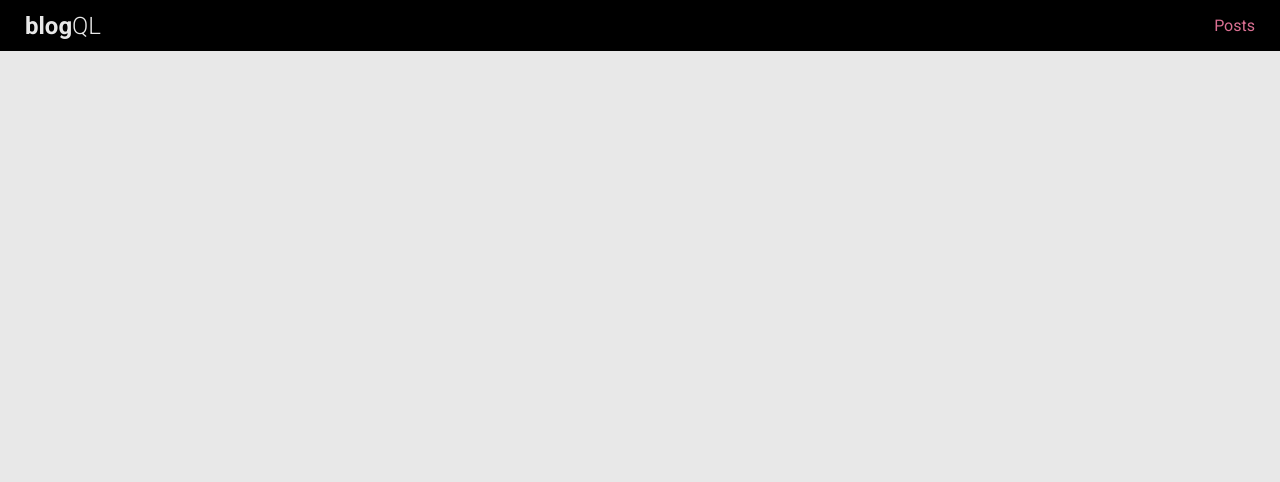
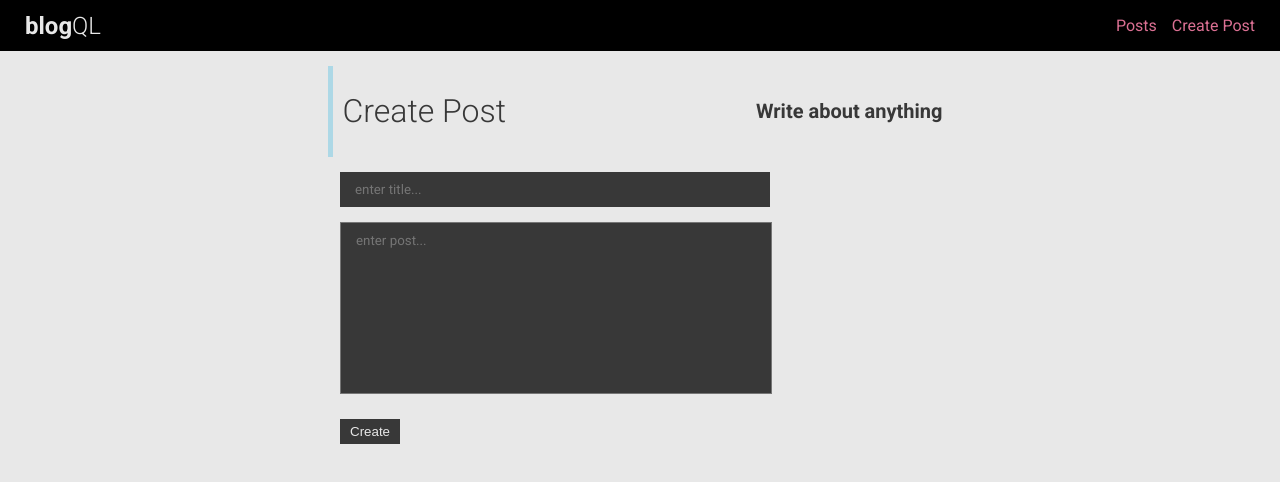
Before and after one commit to trevorkirpaul/blog2018-frontend, a React (Create React App) app: page /create-post in a window 1280 px wide. Shown: the top 482 px of the page. Built offline with nearby package versions, Linux system fonts and the light colour scheme.

Commit message:
added input fields and state to CreatePost

```diff
--- a/src/Router.js
+++ b/src/Router.js
@@ -3,6 +3,7 @@ import { BrowserRouter, Route, Switch } from 'react-router-dom';
 
 import Blogs from './containers/Blogs';
 import Header from './containers/Header';
+import CreatePost from './containers/CreatePost';
 
 const Router = () => (
   <BrowserRouter>
@@ -10,6 +11,7 @@ const Router = () => (
       <Header />
       <Switch>
         <Route path="/" exact component={Blogs} />
+        <Route path="/create-post" exact component={CreatePost} />
       </Switch>
     </React.Fragment>
   </BrowserRouter>
--- /dev/null
+++ b/src/containers/CreatePost/index.js
@@ -0,0 +1,3 @@
+import CreatePost from './src/CreatePost';
+
+export default CreatePost;
--- /dev/null
+++ b/src/containers/CreatePost/src/CreatePost.css
@@ -0,0 +1,35 @@
+.CreatePost .CreatePost_Form {
+  display: flex;
+  flex-direction: column;
+  max-width: 600px;
+  margin: 0 auto;
+  margin-bottom: 25px;
+}
+
+.CreatePost .CreatePost_Form input {
+  max-width: 400px;
+  margin-bottom: 15px;
+  color: #e8e8e8;
+  display: inline-block;
+  background: #383838;
+  padding: 10px 15px;
+  border: none;
+  outline-color: palevioletred;
+  font-family: "Roboto", sans-serif;
+}
+
+.CreatePost .CreatePost_Form textarea {
+  max-width: 400px;
+  resize: none;
+  color: #e8e8e8;
+  display: inline-block;
+  background: #383838;
+  padding: 10px 15px;
+  outline-color: palevioletred;
+  font-family: "Roboto", sans-serif;
+}
+
+.CreatePost .CreatePost_Actions {
+  max-width: 600px;
+  margin: 0 auto;
+}
--- /dev/null
+++ b/src/containers/CreatePost/src/CreatePost.js
@@ -0,0 +1,51 @@
+import React, { Component } from 'react';
+
+import TitlePanel from 'components/TitlePanel';
+import Button from 'components/Button';
+
+import './CreatePost.css';
+
+class CreatePost extends Component {
+  constructor(props) {
+    super(props);
+    this.state = {
+      title: '',
+      body: '',
+      author: '5bc37e4bf6d069755ea15c5d', // hardcoded author.id
+    };
+  }
+
+  handleOnChange = ({ target: { value, name } }) => {
+    return this.setState(() => ({ [name]: value }));
+  };
+  render() {
+    const { title, body } = this.state;
+    return (
+      <div className="CreatePost">
+        <TitlePanel header="Create Post" subHeader="Write about anything" />
+        <div className="CreatePost_Form">
+          <input
+            type="text"
+            name="title"
+            value={title}
+            placeholder="enter title..."
+            onChange={this.handleOnChange}
+          />
+
+          <textarea
+            name="body"
+            value={body}
+            placeholder="enter post..."
+            onChange={this.handleOnChange}
+            rows="10"
+          />
+        </div>
+        <div class="CreatePost_Actions">
+          <Button>Create</Button>
+        </div>
+      </div>
+    );
+  }
+}
+
+export default CreatePost;
--- a/src/containers/Header/src/Header.css
+++ b/src/containers/Header/src/Header.css
@@ -21,6 +21,11 @@
   list-style: none;
 }
 
+.Header nav ul li {
+  display: inline-block;
+  margin-left: 15px;
+}
+
 .Header nav ul li a {
   text-decoration: none;
   color: palevioletred;
--- a/src/containers/Header/src/Header.js
+++ b/src/containers/Header/src/Header.js
@@ -18,6 +18,12 @@ class Header extends Component {
                 <span>Posts</span>
               </Link>
             </li>
+
+            <li>
+              <Link to="/create-post">
+                <span>Create Post</span>
+              </Link>
+            </li>
           </ul>
         </nav>
       </div>
```
